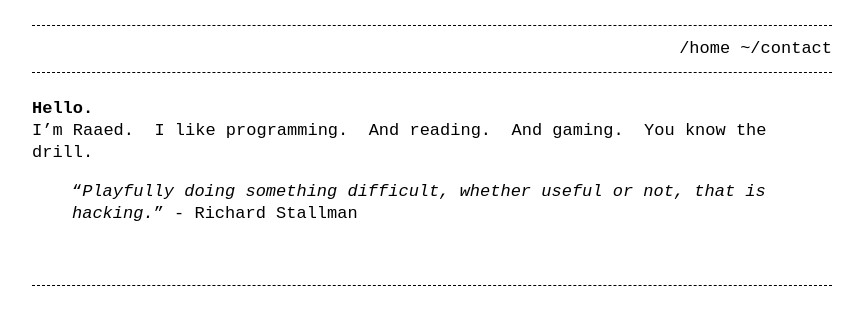
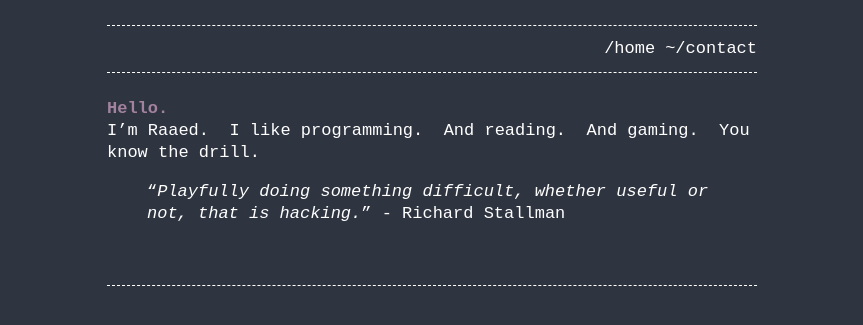
Before and after one commit to rxxed/www, a Jekyll site: the page built from index.md, in a window 1280 px wide. Shown: the top 325 px of the page, without its empty margins (208-1071 px from the left). Built offline with Jekyll 4.4.1, drawn with Linux system fonts in a browser that asks for light colours; some web fonts are replaced.

Commit message:
Nord theme + Jetbrains font

```diff
--- a/_config.yml
+++ b/_config.yml
@@ -4,7 +4,7 @@ header_pages:
         - index.md
         - contact.md
 
-style: light
+style: dark
 footer:
 
 plugins:
--- a/_sass/_dark.scss
+++ b/_sass/_dark.scss
@@ -7,8 +7,10 @@
   --border: dashed 1px #fff;
   --selection-background: rgba(219, 219, 219, 0.99);
   --selection-text: #000;
-  --background-color: #000;
+  --background-color: #2E3440;
   --text-color: var(--base-color);
+  --title-font-color-h1: #EBCB8B;
+  --title-font-color-h2: #A2829E;
   --placeholder-color: var(--base-color);
   --link-color: var(--base-color);
   --code-color-1: #aaaaaa;
--- a/_sass/base.scss
+++ b/_sass/base.scss
@@ -1,23 +1,23 @@
 @charset "utf-8";
-@import url('https://fonts.googleapis.com/css2?family=PT+Mono&display=swap');
+@import url('https://fonts.googleapis.com/css?family=Jetbrains+Mono');
 
 /**
  * Style variables
  */
-$base-font-family:     'PT Mono', monospace !default;
+$base-font-family:     'Jetbrains Mono', monospace !default;
 $base-font-size:       17px !default;
 $title-font-size:      19px !default;
 $mobile-font-size:     15px !default;
 $base-line-height:     1.3 !default;
 $container-width:      90% !default;
-$container-max-width:  800px !default;
+$container-max-width:  650px !default;
 
 /**
  * Global
  */
 body { background-color: var(--background-color);  margin: 0 auto;  padding: 0;  font-family: $base-font-family;  font-size: $base-font-size;  color: var(--text-color);  text-align: left;  line-height: $base-line-height !important; }
-h1 { font-size: $title-font-size; font-weight: bold;  color: var(--text-color); padding: 0; text-align: center; }
-h2, h3, h4, h5, h6 { font-size: $base-font-size;  margin: 0px;  margin-top: 22px;  font-weight: bold;  color: var(--text-color); }
+h1 { font-size: $title-font-size; font-weight: bold;  color: var(--title-font-color-h1); padding: 0; text-align: center; }
+h2, h3, h4, h5, h6 { font-size: $base-font-size;  margin: 0px;  margin-top: 22px;  font-weight: bold;  color: var(--title-font-color-h2); }
 p, ul, ol { margin: 0px;  color: var(--text-color); }
 a { text-decoration: underline;  color: var(--link-color); }
 a:hover { color: var(--background-color); background-color: var(--base-color); }
```
